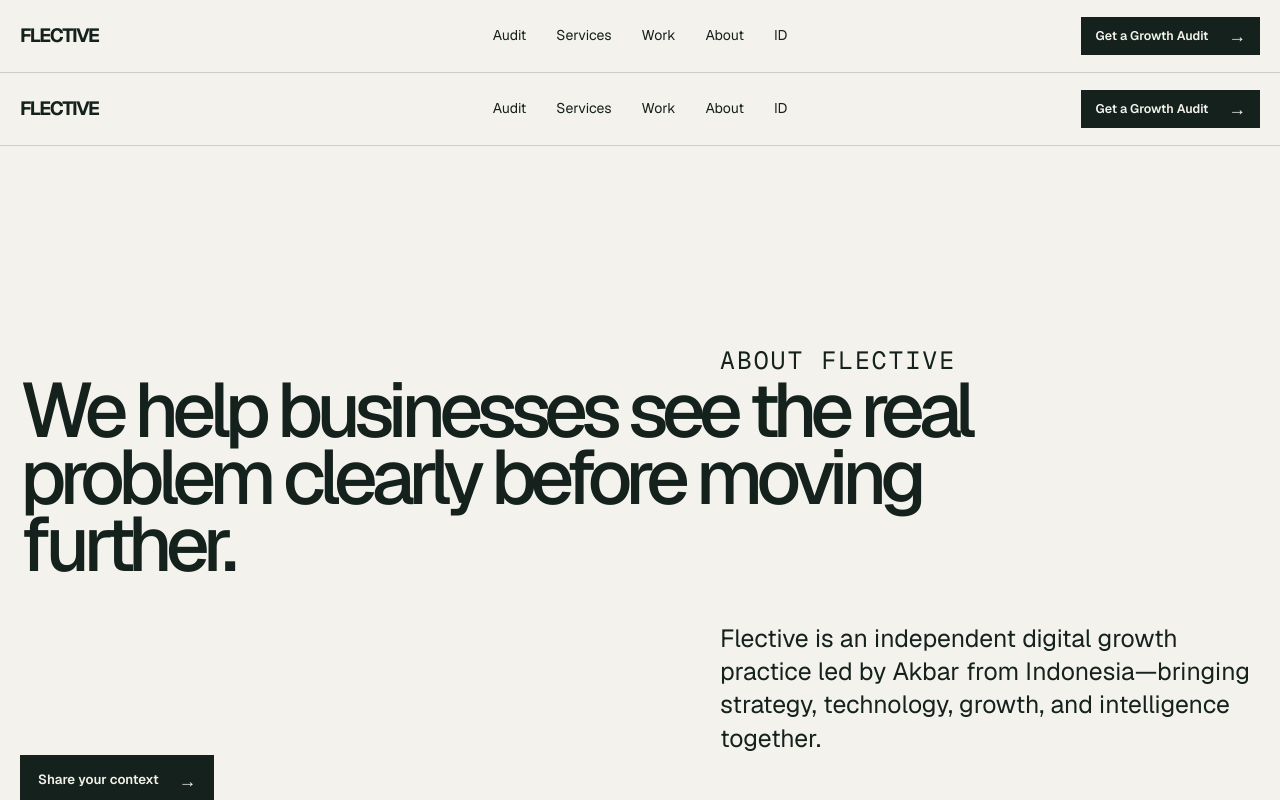
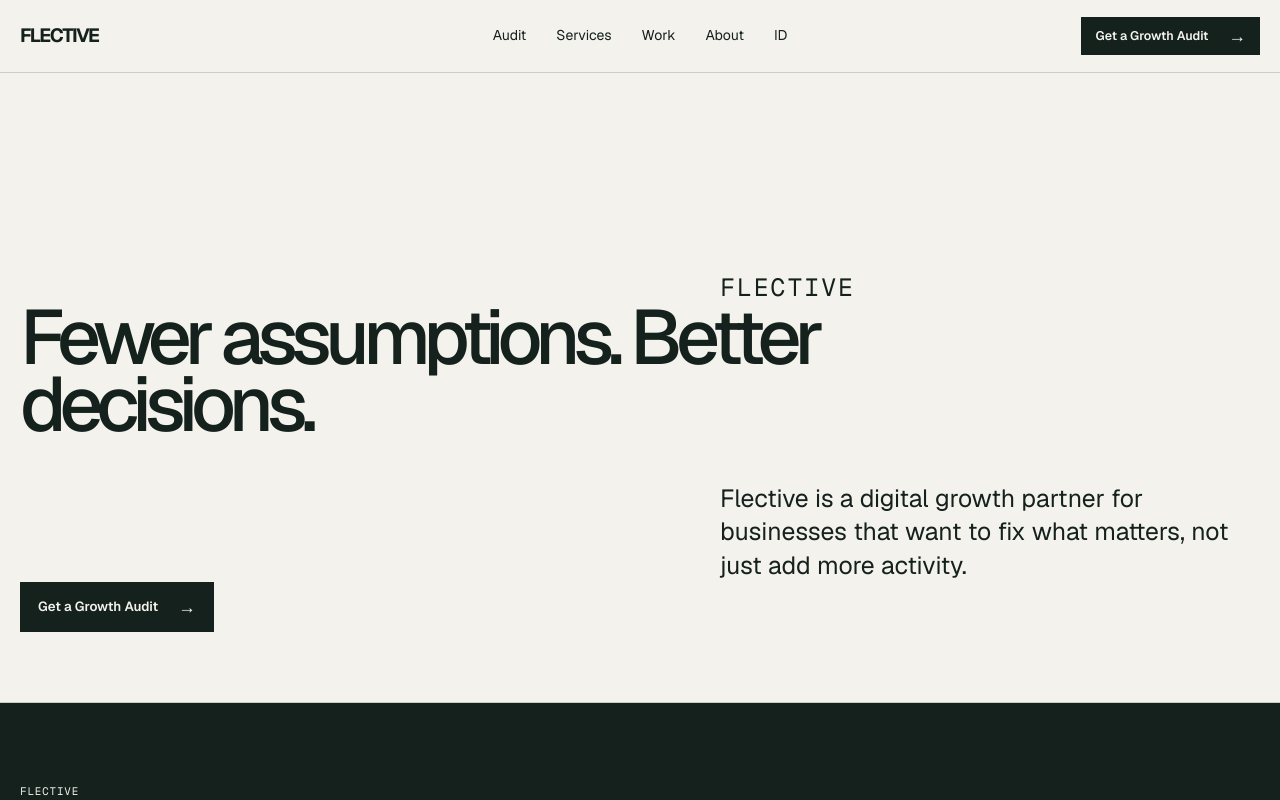
Before and after one commit to Articial/flective, a Next.js app in the folder apps/web/: page /en/about in a window 1280 px wide. Shown: the top 800 px of the page. Built offline with nearby package versions, Linux system fonts and the light colour scheme.

Commit message:
fix: single-render header/footer for bilingual routes via SiteChrome

```diff
--- a/apps/web/src/app/[locale]/[slug]/page.tsx
+++ b/apps/web/src/app/[locale]/[slug]/page.tsx
@@ -1,24 +1,27 @@
 import { notFound } from "next/navigation";
 import Link from "next/link";
+import { Header } from "@/components/header";
+import { Footer } from "@/components/footer";
 import { isLocale, LocalizedAudit, LocalizedContact, localizedPath, type Locale } from "@/components/localized-site";
 
 export function generateStaticParams() {
   return ["audit", "contact", "services", "work", "about"].flatMap((slug) => [{ locale: "id", slug }, { locale: "en", slug }]);
 }
 
-function SimplePage({ locale, slug }: { locale: Locale; slug: string }) {
-  const id = locale === "id";
-  if (slug === "services") return <section className="page-hero"><div className="shell"><p className="eyebrow">{id ? "Layanan" : "Services"}</p><h1>{id ? "Pilih masalahnya. Kami bawa kemampuan yang tepat." : "Choose the problem. We bring the right capability."}</h1><p>{id ? "Intelligence, Growth, dan Build kami satukan di sekitar masalah bisnis yang ingin diselesaikan." : "Intelligence, Growth, and Build brought together around the business problem you need to solve."}</p></div></section>;
-  if (slug === "about") return <section className="page-hero"><div className="shell"><p className="eyebrow">{id ? "Tentang Flective" : "About Flective"}</p><h1>{id ? "Kami membantu bisnis melihat masalahnya dengan lebih jelas sebelum bergerak lebih jauh." : "We help businesses see the real problem clearly before moving further."}</h1><p>{id ? "Flective adalah independent digital growth practice yang dipimpin Akbar dari Indonesia—menggabungkan strategy, technology, growth, dan intelligence." : "Flective is an independent digital growth practice led by Akbar from Indonesia—bringing strategy, technology, growth, and intelligence together."}</p><Link className="button" href={localizedPath(locale, "/contact")}>{id ? "Ceritakan konteksmu" : "Share your context"} <span>→</span></Link></div></section>;
-  if (slug === "work") return <section className="page-hero"><div className="shell"><p className="eyebrow">{id ? "Proyek dan eksperimen" : "Work and experiments"}</p><h1>{id ? "Pekerjaan yang berguna akan menghasilkan bukti." : "Useful work creates the evidence."}</h1><p>{id ? "Kami tidak akan mengarang hasil. Portfolio akan bertumbuh dari project, eksperimen, dan sistem yang benar-benar dikerjakan." : "We will not invent results. The portfolio will grow from projects, experiments, and systems that are actually built."}</p><Link className="button" href={localizedPath(locale, "/contact")}>{id ? "Diskusikan project" : "Discuss a project"} <span>→</span></Link></div></section>;
-  return null;
+export default async function LocalePage({ params }: { params: Promise<{ locale: string; slug: string }> }) {
+  const { locale, slug } = await params;
+  if (!isLocale(locale)) notFound();
+  const l = locale as Locale;
+  let content: React.ReactNode;
+  if (slug === "audit") content = <LocalizedAudit locale={l} />;
+  else if (slug === "contact") content = <LocalizedContact locale={l} />;
+  else if (slug === "services") content = <SimplePage locale={l} title={l === "id" ? "Layanan yang membantu bisnis bertumbuh." : "Services that help businesses grow."} intro={l === "id" ? "Mulai dari masalah yang sedang menghambat bisnis, lalu pilih pekerjaan yang paling berdampak." : "Start with the business problem, then choose the work that will make the biggest difference."} />;
+  else if (slug === "work") content = <SimplePage locale={l} title={l === "id" ? "Pekerjaan yang dibangun untuk bergerak maju." : "Work built to move things forward."} intro={l === "id" ? "Kami hanya mempublikasikan materi yang sudah disetujui. Sementara itu, audit adalah cara paling langsung untuk melihat bagaimana kami berpikir." : "We only publish material approved for public sharing. Until then, an audit is the most direct way to see how we think."} />;
+  else if (slug === "about") content = <SimplePage locale={l} title={l === "id" ? "Lebih sedikit asumsi. Lebih banyak keputusan yang tepat." : "Fewer assumptions. Better decisions."} intro={l === "id" ? "Flective adalah partner pertumbuhan digital untuk bisnis yang ingin memperbaiki hal penting, bukan hanya menambah aktivitas." : "Flective is a digital growth partner for businesses that want to fix what matters, not just add more activity."} />;
+  else notFound();
+  return <><Header locale={l} /><main id="main-content">{content}</main><Footer locale={l} /></>;
 }
 
-export default async function LocalizedPage({ params }: { params: Promise<{ locale: string; slug: string }> }) {
-  const { locale, slug } = await params;
-  if (!isLocale(locale)) notFound();
-  if (slug === "audit") return <LocalizedAudit locale={locale} />;
-  if (slug === "contact") return <LocalizedContact locale={locale} />;
-  if (["services", "work", "about"].includes(slug)) return <SimplePage locale={locale} slug={slug} />;
-  notFound();
+function SimplePage({ locale, title, intro }: { locale: Locale; title: string; intro: string }) {
+  return <section className="page-hero"><div className="shell"><p className="eyebrow">Flective</p><h1>{title}</h1><p className="lede">{intro}</p><Link className="button" href={localizedPath(locale, "/audit")}>{locale === "id" ? "Mulai dengan Audit" : "Get a Growth Audit"} <span>→</span></Link></div></section>;
 }
--- a/apps/web/src/app/[locale]/layout.tsx
+++ b/apps/web/src/app/[locale]/layout.tsx
@@ -1,9 +1,7 @@
 import type { Metadata } from "next";
 import { notFound } from "next/navigation";
 import "../globals.css";
-import { Header } from "@/components/header";
-import { Footer } from "@/components/footer";
-import { isLocale, type Locale } from "@/components/localized-site";
+import { isLocale } from "@/components/localized-site";
 
 export function generateStaticParams() { return [{ locale: "id" }, { locale: "en" }]; }
 
@@ -16,5 +14,5 @@ export async function generateMetadata({ params }: { params: Promise<{ locale: s
 export default async function LocaleLayout({ children, params }: Readonly<{ children: React.ReactNode; params: Promise<{ locale: string }> }>) {
   const { locale } = await params;
   if (!isLocale(locale)) notFound();
-  return <><Header locale={locale as Locale} /><main id="main-content">{children}</main><Footer locale={locale as Locale} /></>;
+  return <>{children}</>;
 }
--- a/apps/web/src/app/[locale]/page.tsx
+++ b/apps/web/src/app/[locale]/page.tsx
@@ -1,10 +1,12 @@
 import { notFound } from "next/navigation";
+import { Header } from "@/components/header";
+import { Footer } from "@/components/footer";
 import { isLocale, LocalizedHome } from "@/components/localized-site";
 
 export default async function LocaleHome({ params }: { params: Promise<{ locale: string }> }) {
   const { locale } = await params;
   if (!isLocale(locale)) notFound();
-  return <LocalizedHome locale={locale} />;
+  return <><Header locale={locale} /><main id="main-content"><LocalizedHome locale={locale} /></main><Footer locale={locale} /></>;
 }
 
 export function generateStaticParams() { return [{ locale: "id" }, { locale: "en" }]; }
--- a/apps/web/src/app/layout.tsx
+++ b/apps/web/src/app/layout.tsx
@@ -1,8 +1,7 @@
 import type { Metadata } from "next";
 import { Geist, Geist_Mono } from "next/font/google";
 import "./globals.css";
-import { Header } from "@/components/header";
-import { Footer } from "@/components/footer";
+import { SiteChrome } from "@/components/site-chrome";
 
 const geist = Geist({ variable: "--font-geist", subsets: ["latin"] });
 const geistMono = Geist_Mono({ variable: "--font-mono", subsets: ["latin"] });
@@ -20,9 +19,7 @@ export default function RootLayout({ children }: Readonly<{ children: React.Reac
     <html lang="en" className={`${geist.variable} ${geistMono.variable}`}>
       <body>
         <a className="skip-link" href="#main-content">Skip to content</a>
-        <Header />
-        <main id="main-content">{children}</main>
-        <Footer />
+        <SiteChrome>{children}</SiteChrome>
       </body>
     </html>
   );
--- a/apps/web/src/components/footer.tsx
+++ b/apps/web/src/components/footer.tsx
@@ -1,9 +1,14 @@
+"use client";
+
 import Link from "next/link";
+import { usePathname } from "next/navigation";
 import type { Locale } from "@/components/localized-site";
 import { localizedPath } from "@/components/localized-site";
 
 export function Footer({ locale }: { locale?: Locale }) {
-  const id = locale === "id";
-  const path = (value: string) => locale ? localizedPath(locale, value) : value;
+  const pathname = usePathname();
+  const currentLocale = locale ?? (pathname?.startsWith("/id") ? "id" : pathname?.startsWith("/en") ? "en" : undefined);
+  const id = currentLocale === "id";
+  const path = (value: string) => currentLocale ? localizedPath(currentLocale, value) : value;
   return <footer className="site-footer"><div className="shell footer-top"><p className="eyebrow">Flective</p><h2>{id ? <>Lihat lebih jelas.<br />Melangkah lebih tepat.</> : <>See clearly.<br />Move decisively.</>}</h2><Link className="button button-light" href={path("/audit")}>{id ? "Mulai dengan Audit" : "Get a Growth Audit"} <span>→</span></Link></div><div className="shell footer-bottom"><p>{id ? "Partner pertumbuhan digital" : "Digital Growth Partner"}</p><div><Link href={path("/audit")}>Audit</Link><Link href={path("/services")}>{id ? "Layanan" : "Services"}</Link><Link href={path("/work")}>{id ? "Proyek" : "Work"}</Link><Link href={path("/about")}>{id ? "Tentang" : "About"}</Link><Link href={path("/contact")}>Contact</Link></div><p>© {new Date().getFullYear()} Flective</p></div></footer>;
 }
--- a/apps/web/src/components/header.tsx
+++ b/apps/web/src/components/header.tsx
@@ -2,18 +2,22 @@
 
 import Link from "next/link";
 import { useEffect, useState } from "react";
+import { usePathname } from "next/navigation";
 import type { Locale } from "@/components/localized-site";
 import { localizedPath } from "@/components/localized-site";
 
 export function Header({ locale }: { locale?: Locale }) {
   const [open, setOpen] = useState(false);
-  const activeLocale = locale ?? "en";
-  const labels = locale === "id" ? ["Audit", "Layanan", "Proyek", "Tentang"] : ["Audit", "Services", "Work", "About"];
+  const pathname = usePathname();
+  const detectedLocale = pathname?.startsWith("/id") ? "id" : pathname?.startsWith("/en") ? "en" : undefined;
+  const currentLocale = locale ?? detectedLocale;
+  const activeLocale = currentLocale ?? "en";
+  const labels = currentLocale === "id" ? ["Audit", "Layanan", "Proyek", "Tentang"] : ["Audit", "Services", "Work", "About"];
   const paths = ["/audit", "/services", "/work", "/about"];
-  const cta = locale === "id" ? "Mulai dengan Audit" : "Get a Growth Audit";
-  const home = locale ? localizedPath(activeLocale, "") : "/";
-  const switchLocale = locale === "id" ? "/en" : "/id";
+  const cta = currentLocale === "id" ? "Mulai dengan Audit" : "Get a Growth Audit";
+  const home = currentLocale ? localizedPath(activeLocale, "") : "/";
+  const switchLocale = currentLocale === "id" ? "/en" : "/id";
 
   useEffect(() => { const close = () => setOpen(false); window.addEventListener("resize", close); return () => window.removeEventListener("resize", close); }, []);
-  return <header className="site-header"><nav className="shell nav" aria-label="Primary navigation"><Link href={home} className="wordmark" onClick={() => setOpen(false)}>Flective</Link><div className="nav-links">{paths.map((path, i) => <Link key={path} href={locale ? localizedPath(activeLocale, path) : path}>{labels[i]}</Link>)}<Link href={switchLocale}>{locale === "id" ? "EN" : "ID"}</Link></div><Link className="button button-small nav-cta" href={locale ? localizedPath(activeLocale, "/contact") : "/contact"}>{cta} <span>→</span></Link><button className="menu-button" aria-expanded={open} aria-controls="mobile-menu" onClick={() => setOpen(!open)}><span className="sr-only">{open ? "Close" : "Open"} menu</span><span /><span /></button></nav><div id="mobile-menu" className={`mobile-menu ${open ? "is-open" : ""}`}><div className="shell">{paths.map((path, i) => <Link key={path} href={locale ? localizedPath(activeLocale, path) : path} onClick={() => setOpen(false)}>{labels[i]}</Link>)}<Link href={switchLocale} onClick={() => setOpen(false)}>{locale === "id" ? "English" : "Bahasa Indonesia"}</Link><Link href={locale ? localizedPath(activeLocale, "/contact") : "/contact"} onClick={() => setOpen(false)}>{cta} <span>→</span></Link></div></div></header>;
+  return <header className="site-header"><nav className="shell nav" aria-label="Primary navigation"><Link href={home} className="wordmark" onClick={() => setOpen(false)}>Flective</Link><div className="nav-links">{paths.map((path, i) => <Link key={path} href={currentLocale ? localizedPath(activeLocale, path) : path}>{labels[i]}</Link>)}<Link href={switchLocale}>{currentLocale === "id" ? "EN" : "ID"}</Link></div><Link className="button button-small nav-cta" href={currentLocale ? localizedPath(activeLocale, "/contact") : "/contact"}>{cta} <span>→</span></Link><button className="menu-button" aria-expanded={open} aria-controls="mobile-menu" onClick={() => setOpen(!open)}><span className="sr-only">{open ? "Close" : "Open"} menu</span><span /><span /></button></nav><div id="mobile-menu" className={`mobile-menu ${open ? "is-open" : ""}`}><div className="shell">{paths.map((path, i) => <Link key={path} href={currentLocale ? localizedPath(activeLocale, path) : path} onClick={() => setOpen(false)}>{labels[i]}</Link>)}<Link href={switchLocale} onClick={() => setOpen(false)}>{locale === "id" ? "English" : "Bahasa Indonesia"}</Link><Link href={currentLocale ? localizedPath(activeLocale, "/contact") : "/contact"} onClick={() => setOpen(false)}>{cta} <span>→</span></Link></div></div></header>;
 }
--- /dev/null
+++ b/apps/web/src/components/site-chrome.tsx
@@ -0,0 +1,11 @@
+"use client";
+
+import { usePathname } from "next/navigation";
+import { Header } from "@/components/header";
+import { Footer } from "@/components/footer";
+
+export function SiteChrome({ children }: { children: React.ReactNode }) {
+  const pathname = usePathname();
+  if (pathname?.startsWith("/id") || pathname?.startsWith("/en")) return <>{children}</>;
+  return <><Header /><main id="main-content">{children}</main><Footer /></>;
+}
```
